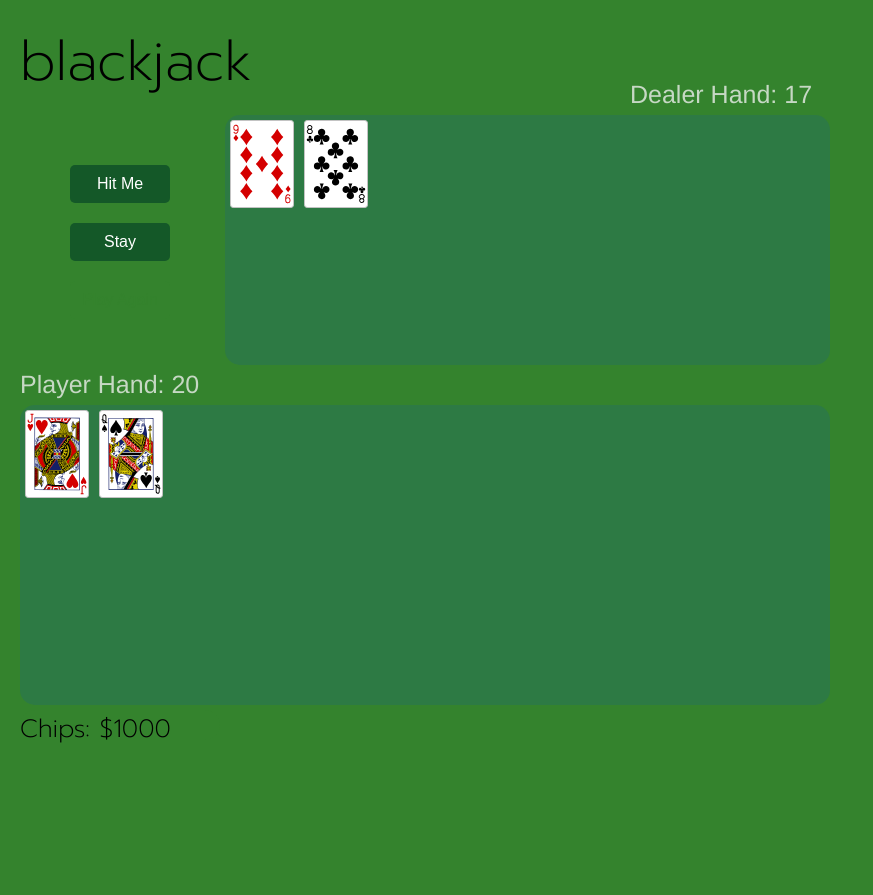
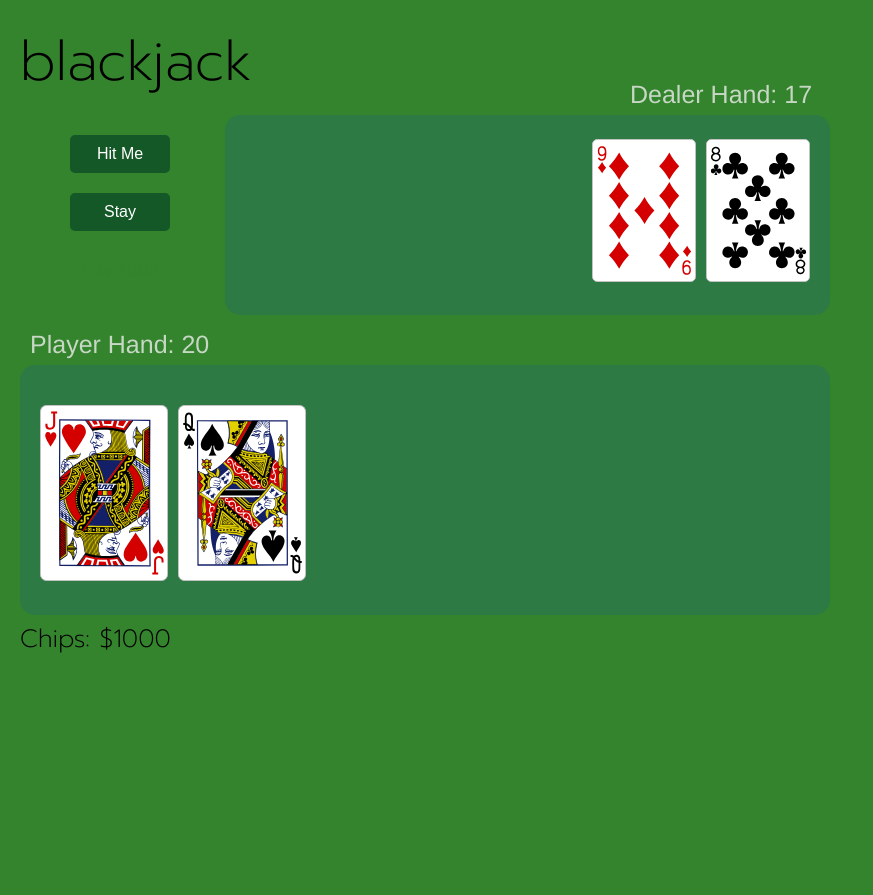
Before and after one commit to Evertm1/Blackjack, a plain HTML site: page index.html in a window 1280 px wide. Shown: the whole page, without its empty margins (0-873 px from the left). After the commit the page ends 840 px from the top, so only its background shows below. Drawn offline with Linux system fonts and the light colour scheme.

Commit message:
bug fix. ready for code cleanup

```diff
--- a/css/main.css
+++ b/css/main.css
@@ -9,7 +9,7 @@ body {
 
     /* mobile first - single column */
     grid-template-columns: 200px 400px 200px;
-    grid-template-rows: 55px 30px 250px 30px 300px 30px 150px;
+    grid-template-rows: 55px 30px 200px 40px 250px 30px 150px;
     grid-template-areas:
     "hdr hdr hdr"
     "blank dealerstays dealertotal"
@@ -41,14 +41,20 @@ footer {
     background-color: rgb(52, 131, 45);
     font-size: 25px;
     color:rgb(198, 216, 196);
+    padding: 10px 0px 0px 10px;
 
 
 
   }
 #dealerhand {
     grid-area: dealerhand;
+    display: flex;
     background-color: rgb(45, 122, 68);
     border-radius: 15px;
+    font-size: 26px;
+    align-items: center;
+    justify-content: right;
+    padding: 35px 15px 0px 0px;
 
   }
 #dealertotal {
@@ -65,8 +71,14 @@ footer {
 
 #playerhand {
     grid-area: playerhand;
+    display: flex;
     background-color: rgb(45, 122, 68);
     border-radius: 15px;
+    font-size: 32px;
+    align-items: center;
+    justify-content: left;
+    padding: 35px 15px 0px 15px;
+    align-items: safe center;
   }
 
 #moneyblinker {
@@ -104,7 +116,7 @@ footer {
     grid-area: buttons;
     display: block;
     justify-content: center;
-    padding: 50px;
+    padding: 20px 30px 15px 50px;
     vertical-align: top/middle/bottom;
     align-items: center;
     margin-right: 10px;
--- a/js/main.js
+++ b/js/main.js
@@ -48,6 +48,10 @@ const playAgainBtn = document.querySelector('#playagain').addEventListener("clic
 init();
 
 function init() {
+    //prior tot building master deck, recalculate totals to 0
+    //in order to prevent ace reduction if it occured in previous hand
+    playerTotal = 0;
+    dealerTotal = 0;
     //initialize master deck
     buildMasterDeck();
     //shuffle deck - reassign tempDeck(which is a clone of the master deck) to shuffled deck
@@ -55,9 +59,11 @@ function init() {
     console.log(tempDeck);
     //enables buttons
     startBtns();
+
     //add first two cards of tempDeck to playerHand
     playerHand = [];
     dealerHand = [];
+
     winner = null;
     playerHand.push(tempDeck[0], tempDeck[1]);
     console.log(playerHand);
@@ -305,6 +311,9 @@ function render () {
     moneyBlinkerEl.textContent = ""
     renderDeckInContainer(playerHand, playerHandEl);
     renderDeckInContainer(dealerHand, dealerHandEl);
+    //testing if this fixes bug
+
+
     // if winner != null, update view with end of game message, activate playAgainBtn, deactivate hitMeBtn and stayBtn
     if (winner === 'player') {
         winLoseEl.textContent = "You Win!";
@@ -317,7 +326,8 @@ function render () {
         moneySubtract();
 
     } else if (winner === 'tie') {
-        winLoseEl.textContent = "It's a Draw";
+        let message = "Both Have " + playerTotal
+        winLoseEl.textContent = message;
         endBtns();
     } else if (winner === 'player(blackjack)') {
         winLoseEl.textContent = "Blackjack!";
```
